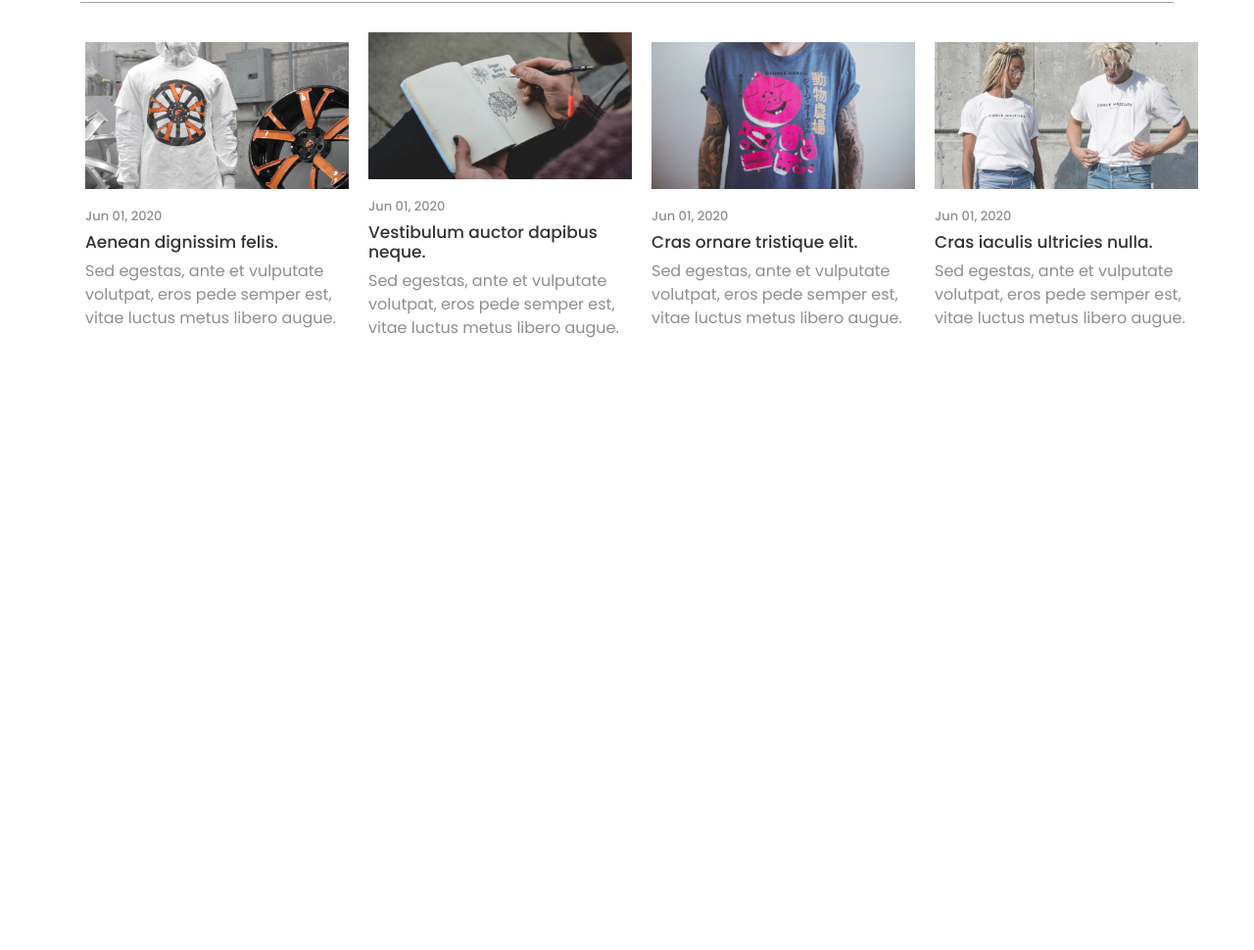
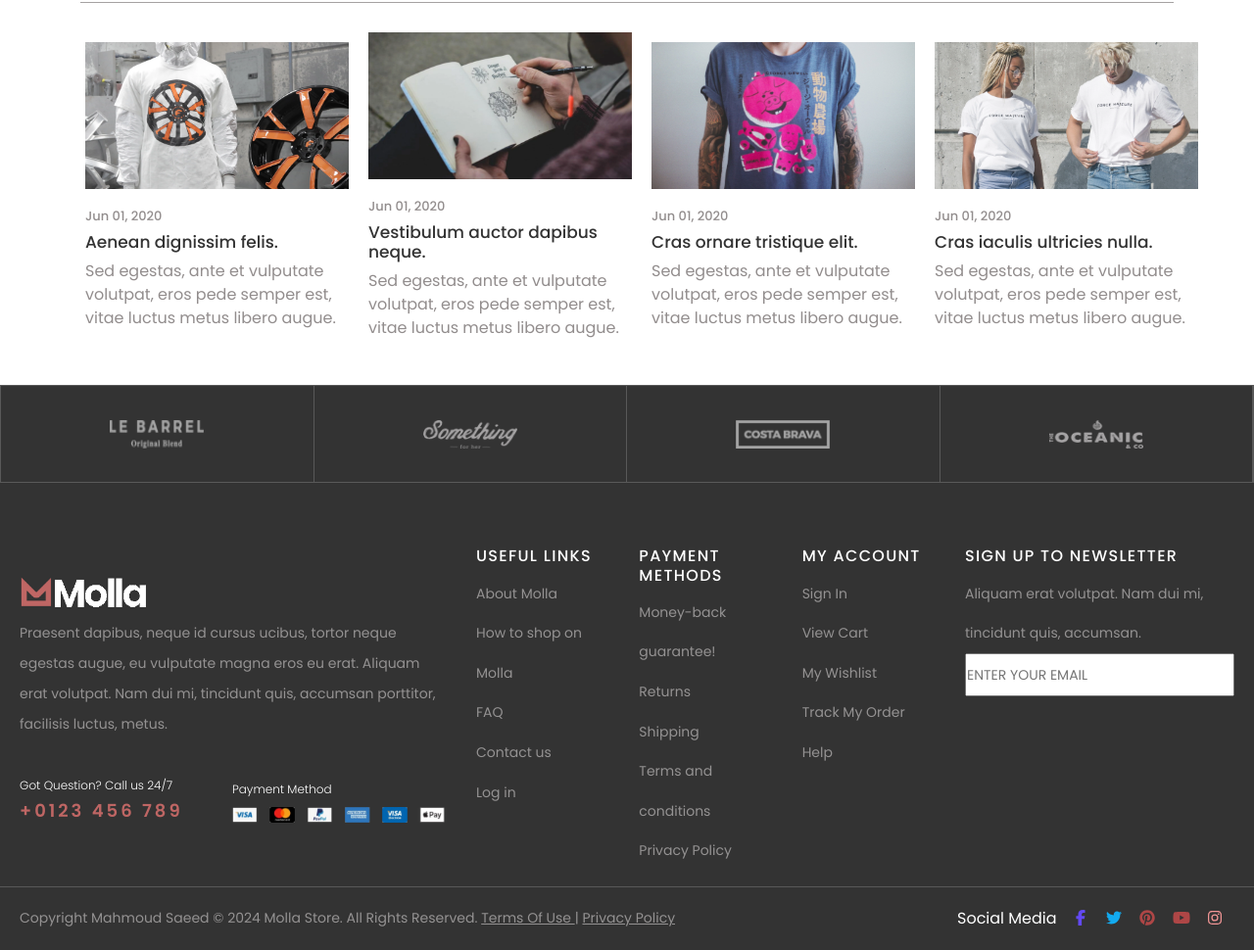
Before and after one commit to MahmoudSaeed-source/MOLLA, a plain HTML site: page index.html in a window 1280 px wide. Shown: the part 3419-4389 px from the top of the page at 98% size. Before the commit the page ends 3812 px from the top, so only its background shows below. Drawn offline with Linux system fonts and the light colour scheme; files whose address does not match are found by name; a web font is replaced by a local one.

Commit message:
End Footer section

```diff
--- /dev/null
+++ b/css/ScssFiles/SectionFiles/_footer_section.scss
@@ -0,0 +1,156 @@
+footer{
+  width:100%;
+  height:auto;
+  background-color:#333;
+  display: flex;
+  flex-direction: column;
+  .Header-footer{
+    width:100%;
+    height:100px;
+    margin-bottom: 50px;
+    @extend %flex_between;
+    border: 1px solid #595959;
+    .Partners-images{
+      flex:1;
+      height:100%;
+      border-right: .5px solid #595959;
+      @extend %flex_center;
+    }
+    img{
+      width:30%;
+      height:30%;
+    }
+
+  }
+  .content-footer{
+    width:100%;
+    height: auto;
+    padding-left: 20px;
+    padding-right: 20px;
+    border-bottom: .5px solid #595959;
+    @extend %flex_between;
+    font-family: $body-font;
+    .name-payment-description{
+      // flex:1;
+      width:35%;
+      height:100%;
+      display: flex;
+      flex-direction: column;
+      div{
+        width: 100%;
+        height: auto;
+
+      }
+      .image-tag{
+        padding-top:10px;
+        padding-bottom:10px;
+      }
+      img{
+        width: 30%;
+        height: auto;
+      }
+      .descrption{
+        font-family:$body-font;
+        color:#949292;
+        font-size: 14px;
+        line-height: 31px;
+      }
+      .contact-payment{
+        display:flex;
+        @extend %flex_between;
+        width:100%;
+        height:100px;
+        font-size: 14px;
+        color:#fff;
+        img{
+          width:100%;
+          height: auto;
+        }
+        h4{
+          font-size: 12px;
+          color:#fff;
+          font-weight: 300;
+          // padding-bottom:6px;
+          // margin-top: 0;
+        }
+        .payment-method-image{
+          margin-top:4px;
+        }
+        .number-phon{
+          color:#bf6664;
+          font-size: 18px;
+          font-weight: 600;
+          letter-spacing: 3px;
+        }
+      }
+
+    }
+    .links-footer{
+      width:65%;
+     height: 100%;
+      display: flex;
+      flex-direction: row;
+      line-height: 2.9;
+      padding-top: 15px;
+      ul{
+        list-style: none;
+        flex: 1;
+        h5{
+          color: #fff;
+          font-size: 16px;
+          font-weight: 500;
+          font-family:$body-font;
+          text-transform: uppercase;
+          letter-spacing: 1.3px;
+        }
+        li{
+          font-size: 14px;
+          color: #949292;
+          cursor: pointer;
+        }
+      }
+    }
+  }
+  .copyRight{
+    width:100%;
+    height: auto;
+    padding:20px;
+     display:flex;
+     flex-direction:row;
+     justify-content: space-between;
+     align-items: center;
+    .copyRight-text{
+      color: #949292;
+      font-size:14px;
+      .underLine_uniq{
+        text-decoration: underline;
+        cursor: pointer;
+      }
+    }
+    .social_icon_copyRight{
+      span{
+        margin-right: 10px;
+
+      }
+      span:nth-child(1){
+        color:#fff;
+      }
+      span:nth-child(2){
+        color:rgb(99, 73, 245)
+      }
+      span:nth-child(3){
+        color:rgb(19, 170, 239)
+      }
+      span:nth-child(4){
+        color:rgb(174, 70, 70)
+      }
+      span:nth-child(5){
+         color:rgb(174, 70, 70)
+      }
+      span:nth-child(6){
+        color:rgb(242, 150, 150)
+      }
+
+    }
+  }
+}
--- a/css/main.scss
+++ b/css/main.scss
@@ -9,3 +9,4 @@
 @import './ScssFiles/SectionFiles/products';
 @import './ScssFiles/SectionFiles/Reviews';
 @import './ScssFiles/SectionFiles/_our_blog';
+@import './ScssFiles/SectionFiles/_footer_section';
--- a/index.html
+++ b/index.html
@@ -638,6 +638,111 @@
     </div>
     </footer>
     <!-- end Our Blog section -->
+    <!-- Start footer section  -->
+     <footer class="footer-section">
+      <div class="Header-footer">
+        <div class="Partners-images">
+        <img src="./images/image-footer/1.png" alt="Partners"/>
+        </div>
+        <div class="Partners-images">
+        <img src="./images/image-footer/2.png" alt="Partners"/>
+        </div>
+        <div class="Partners-images">
+        <img src="./images/image-footer/3.png" alt="Partners"/>
+        </div>
+        <div class="Partners-images">
+        <img src="./images/image-footer/4.png" alt="Partners"/>
+        </div>
+      </div>
+      <div class="content-footer">
+        <div class="name-payment-description">
+          <div class="image-tag">
+            <img src="./images/image-footer/footer-logo.png" alt="logo">
+          </div>
+          <p class="descrption">
+            Praesent dapibus, neque id cursus ucibus, tortor neque egestas augue, eu vulputate magna eros eu erat. Aliquam erat
+            volutpat. Nam dui mi, tincidunt quis, accumsan porttitor, facilisis luctus, metus.
+          </p>
+          <div class="contact-payment">
+            <div class="custmer phon_contact">
+                <h4>Got Question? Call us 24/7</h4>
+                <h4 class="number-phon">+0123 456 789</h4>
+            </div>
+            <div class="custmer phon_contact">
+                <h4>Payment Method</h4>
+                <div class="payment-method-image">
+                  <img src="./images/image-footer/payments.png" alt="payment-methods"/>
+                </div>
+            </div>
+
+          </div>
+        </div>
+        <div class="links-footer">
+          <ul>
+            <h5>Useful Links</h5>
+            <li>About Molla</li>
+            <li>How to shop on Molla</li>
+            <li>FAQ</li>
+            <li>Contact us</li>
+            <li>Log in</li>
+          </ul>
+          <ul>
+            <h5>Payment Methods</h5>
+            <li>Money-back guarantee!</li>
+            <li>Returns</li>
+            <li>Shipping</li>
+            <li>Terms and conditions</li>
+            <li>Privacy Policy</li>
+          </ul>
+          <ul>
+            <h5>My Account</h5>
+            <li>Sign In</li>
+            <li>View Cart</li>
+            <li>My Wishlist</li>
+            <li>Track My Order</li>
+            <li>Help</li>
+          </ul>
+          <ul>
+            <h5>Sign up to newsletter</h5>
+            <li>Aliquam erat volutpat. Nam dui mi, tincidunt quis, accumsan.</li>
+            <li >
+              <input class="input-text" type="text" placeholder="ENTER YOUR EMAIL">
+            </li>
+
+          </ul>
+        </div>
+
+      </div>
+      <div class="copyRight">
+        <div class="copyRight-text">
+          <span>Copyright Mahmoud Saeed © 2024 Molla Store. All Rights Reserved.</span>
+          <span class="underLine_uniq">Terms Of Use   </span>
+          |
+          <span class="underLine_uniq"> Privacy Policy</span>
+        </div>
+        <div class="social_icon_copyRight">
+          <span>Social Media</span>
+          <span class="icon-facebook">
+            <i class="fa-brands fa-facebook-f"></i>
+          </span>
+          <span class="icon-twitter">
+            <i class="fa-brands fa-twitter"></i>
+          </span>
+          <span class="icon-instgrame">
+            <i class="fa-brands fa-pinterest"></i>
+          </span>
+
+
+          <span class="icon-CopyRiht">
+            <i class="fa-brands fa-youtube"></i>
+          </span>
+            <span class="icon-CopyRiht">
+            <i class="fa-brands fa-instagram"></i>
+          </span>
+        </div>
+      </div>
+     </footer>
+    <!-- End footer section  -->
 
 
     <script src="node_modules/@fortawesome/fontawesome-free/js/all.js"></script>
```
Also changed, not shown: css/main.css, images/image-footer/1.png (added), images/image-footer/2.png (added), images/image-footer/3.png (added), images/image-footer/4.png (added), images/image-footer/footer-logo.png (added), images/image-footer/payments.png (added), 1 other file.
